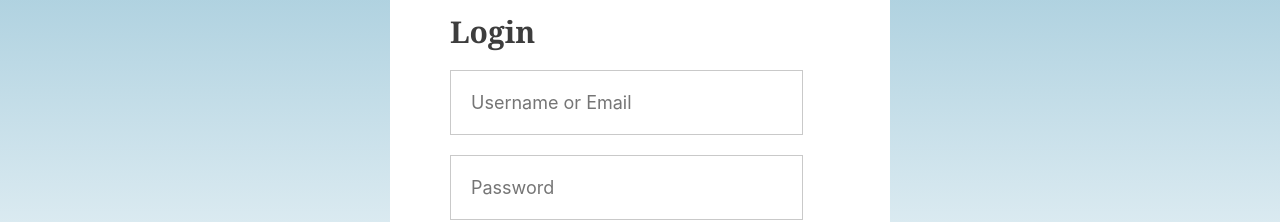
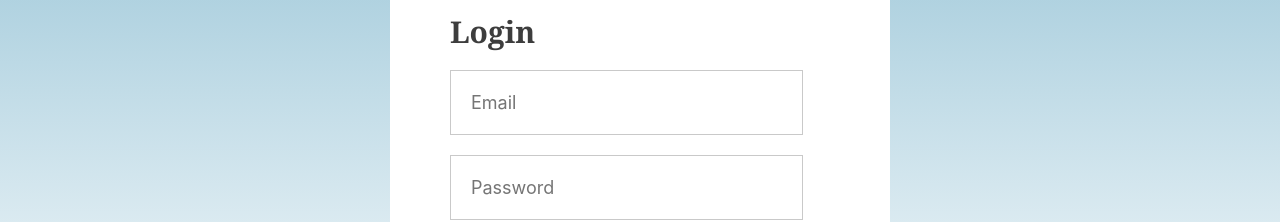
Before and after one commit to K-Kamenju/pyhton-p4-project-E-Commerce, a React (Create React App) app in the folder client/: page /login in a window 1280 px wide. Shown: the part 184-406 px from the top of the page. Built offline with nearby package versions, Linux system fonts and the light colour scheme.

Commit message:
K - Login and Signup Complete

```diff
--- a/client/src/Pages/Login.jsx
+++ b/client/src/Pages/Login.jsx
@@ -3,7 +3,7 @@
 import '../Pages/css/Login.css';
 
 function Login({ onLogin }) {
-    const [credentials, setCredentials] = useState({ username: '', password: '' });
+    const [credentials, setCredentials] = useState({ email: '', password: '' });
     const [error, setError] = useState('');
     const navigate = useNavigate();
 
@@ -31,7 +31,7 @@
             onLogin();
             navigate('/');
         } catch (error) {
-            setError('Login failed: Invalid username or password');
+            setError('Login failed: Invalid email or password');
         }
     };
 
@@ -41,7 +41,7 @@
                 <h1>Login</h1>
                 {error && <p className="text-danger">{error}</p>}
                 <div className="loginsignup-fields">
-                    <input type="text" placeholder='Username or Email' name="username" value={credentials.username} onChange={handleChange} />
+                    <input type="email" placeholder='Email' name="email" value={credentials.email} onChange={handleChange} />
                     <input type="password" placeholder='Password' name="password" value={credentials.password} onChange={handleChange} />
                 </div>
                 <button onClick={handleLoginClick}>Continue</button>
```
